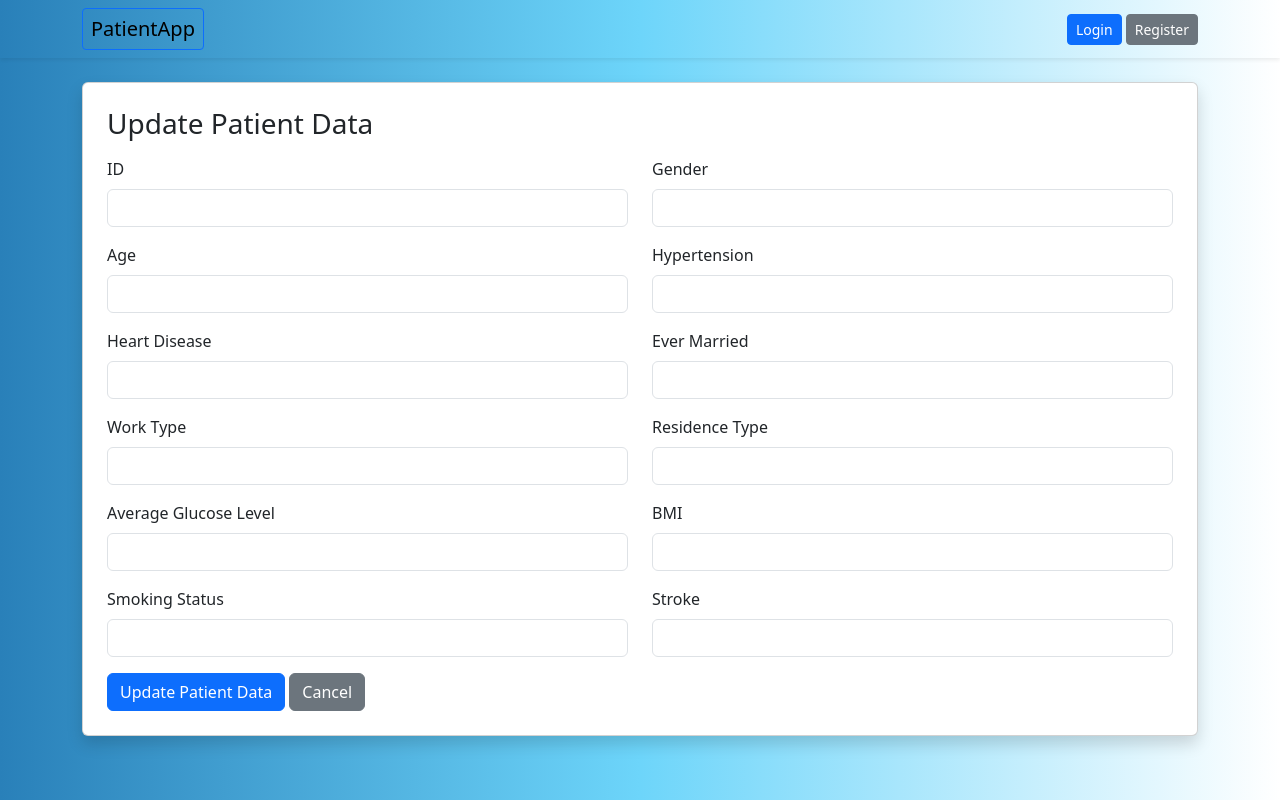
After one commit to CS-LTU/com7033-assignment-NirajanRana, a Flask app: template stroke patient management/templates/update_patient_data.html in a window 1280 px wide. The commit adds this page. Run offline with Flask 2, Linux system fonts and the light colour scheme; the template is opened without the code that fills it, so the values that code supplies are empty.

Commit message:
Added the fetching of the patient data and performing of the update and deletion of the records of the patient

```diff
--- a/stroke patient management/app.py
+++ b/stroke patient management/app.py
@@ -15,39 +15,23 @@ MYSQL_CONFIG = {
     "password": os.environ.get("MYSQL_PASSWORD", "root"),
     "database": os.environ.get("MYSQL_DB", "loginvalidation"),
 }
+MONGO_URI = os.environ.get("MONGO_URI", "mongodb+srv://root:root@cluster0.ynbmbkb.mongodb.net/?appName=Cluster0")
 
 # MySQL Connection
 conn = mysql.connector.connect(**MYSQL_CONFIG)
-
-# Mongodb
-MONGO_URI= os.environ.get("MONGO_URI", "mongodb+srv://root:root@cluster0.ynbmbkb.mongodb.net/?appName=Cluster0")
-
 
 # MongoDB Connection
 client = MongoClient(MONGO_URI)
 db = client['patient_data']
 collection = db['Patient_data']
 
-# ------------------ ROUTES ---------=---------
+
+# ------------------ ROUTES ------------------
 
 @app.route("/")
 def index():
     return redirect(url_for('login'))
 
-# ------------------ HOME ------------------
-@app.route('/home')
-def home():
-    if 'user_id' not in session:
-        return redirect(url_for('login'))
-    return render_template('home.html')
-
-# ------------------ LOGOUT ------------------
-@app.route('/logout')
-def logout():
-    session.pop('user_id', None)
-    session.pop('user_name', None)
-    flash("Logged out", "info")
-    return redirect(url_for('login'))
 
 # ------------------ LOGIN ------------------
 @app.route('/login', methods=['GET', 'POST'])
@@ -101,6 +85,44 @@ def register():
     return render_template('register.html')
 
 
+# ------------------ LOGOUT ------------------
+@app.route('/logout')
+def logout():
+    session.pop('user_id', None)
+    session.pop('user_name', None)
+    flash("Logged out", "info")
+    return redirect(url_for('login'))
+
+
+# ------------------ HOME ------------------
+@app.route('/home')
+def home():
+    if 'user_id' not in session:
+        return redirect(url_for('login'))
+    return render_template('home.html')
+
+
+# ------------------ PROFILE ------------------
+@app.route('/profile', methods=['GET', 'POST'])
+def profile():
+    if 'user_id' not in session:
+        return redirect(url_for('login'))
+    user_id = session['user_id']
+
+    if request.method == 'POST':
+        name = request.form.get('name')
+        with conn.cursor() as cursor:
+            cursor.execute("UPDATE login_data SET name=%s WHERE id=%s", (name, user_id))
+            conn.commit()
+        session['user_name'] = name
+        flash("Profile updated", "success")
+
+    with conn.cursor() as cursor:
+        cursor.execute("SELECT id, name, email FROM login_data WHERE id=%s", (user_id,))
+        myuser = cursor.fetchone()
+    return render_template('profile.html', myuser=myuser)
+
+
 # ------------------ PASSWORD UPDATE ------------------
 @app.route('/update_password', methods=['GET', 'POST'])
 def update_password():
@@ -136,50 +158,6 @@ def update_password():
         return redirect(url_for('logout'))
 
     return render_template('update_password.html')
-
-
-# ------------------ DELETE USER ------------------
-@app.route('/delete_user/<int:id>', methods=['GET'])
-def delete_user(id):
-    if 'user_id' not in session:
-        flash("You must be logged in.", "danger")
-        return redirect(url_for('login'))
-
-    with conn.cursor(buffered=True) as cursor:
-        cursor.execute("SELECT id FROM login_data WHERE id=%s", (id,))
-        user = cursor.fetchone()
-        if not user:
-            flash("User not found!", "danger")
-            return redirect(url_for('login'))
-
-        cursor.execute("DELETE FROM login_data WHERE id=%s", (id,))
-        conn.commit()
-
-    flash("User deleted successfully", "success")
-    session.pop('user_id', None)
-    session.pop('user_name', None)
-    return redirect(url_for('login'))
-
-# ------------------ PROFILE ------------------
-@app.route('/profile', methods=['GET', 'POST'])
-def profile():
-    if 'user_id' not in session:
-        return redirect(url_for('login'))
-    user_id = session['user_id']
-
-    if request.method == 'POST':
-        name = request.form.get('name')
-        with conn.cursor() as cursor:
-            cursor.execute("UPDATE login_data SET name=%s WHERE id=%s", (name, user_id))
-            conn.commit()
-        session['user_name'] = name
-        flash("Profile updated", "success")
-
-    with conn.cursor() as cursor:
-        cursor.execute("SELECT id, name, email FROM login_data WHERE id=%s", (user_id,))
-        myuser = cursor.fetchone()
-    return render_template('profile.html', myuser=myuser)
-
 
 
 # ------------------ PATIENT DATA ------------------
@@ -223,6 +201,91 @@ def add_patient_data():
     return render_template('add_patient_data.html')
 
 
+# ------------------ UPDATE PATIENT DATA ------------------
+@app.route('/update_patient_data/<id>', methods=['GET', 'POST'])
+def update_patient_data(id):
+    if 'user_id' not in session:
+        return redirect(url_for('login'))
+
+    patient = collection.find_one({"_id": ObjectId(id)})
+    if not patient:
+        flash("Record not found", "danger")
+        return redirect(url_for('view_patient_data'))
+
+    if request.method == 'POST':
+        try:
+            updated_data = {
+                "id": int(request.form.get("id")),
+                "gender": request.form.get("gender"),
+                "age": int(request.form.get("age")),
+                "hypertension": int(request.form.get("hypertension")),
+                "heart_disease": int(request.form.get("heart_disease")),
+                "ever_married": request.form.get("ever_married"),
+                "work_type": request.form.get("work_type"),
+                "Residence_type": request.form.get("Residence_type"),
+                "avg_glucose_level": float(request.form.get("avg_glucose_level")),
+                "bmi": float(request.form.get("bmi")),
+                "smoking_status": request.form.get("smoking_status"),
+                "stroke": int(request.form.get("stroke"))
+            }
+        except ValueError:
+            flash("Please enter valid numeric values", "danger")
+            return redirect(url_for('update_patient_data', id=id))
+
+        collection.update_one({"_id": ObjectId(id)}, {"$set": updated_data})
+        flash("Record updated successfully!", "success")
+        return redirect(url_for('view_patient_data'))
+
+    return render_template("update_patient_data.html", patient=patient)
+
+# delete patient_data
+@app.route('/api/patient_data/<id>', methods=['DELETE'])
+def api_delete_patient(id):
+    if 'user_id' not in session:
+        return jsonify({"error": "Unauthorized"}), 401
+
+    try:
+        obj_id = ObjectId(id)
+    except:
+        return jsonify({"error": "Invalid ID format"}), 400
+
+    # Ensure user only deletes their own records
+    record = collection.find_one({"_id": obj_id})
+
+    if not record:
+        return jsonify({"error": "Record not found"}), 404
+
+    if record.get("user_id") != session['user_id']:
+        return jsonify({"error": "Not allowed"}), 403
+
+    collection.delete_one({"_id": obj_id})
+
+    return jsonify({"success": True}), 200
+
+
+# ------------------ DELETE USER ------------------
+@app.route('/delete_user/<int:id>', methods=['GET'])
+def delete_user(id):
+    if 'user_id' not in session:
+        flash("You must be logged in.", "danger")
+        return redirect(url_for('login'))
+
+    with conn.cursor(buffered=True) as cursor:
+        cursor.execute("SELECT id FROM login_data WHERE id=%s", (id,))
+        user = cursor.fetchone()
+        if not user:
+            flash("User not found!", "danger")
+            return redirect(url_for('login'))
+
+        cursor.execute("DELETE FROM login_data WHERE id=%s", (id,))
+        conn.commit()
+
+    flash("User deleted successfully", "success")
+    session.pop('user_id', None)
+    session.pop('user_name', None)
+    return redirect(url_for('login'))
+
+
 # ------------------ API ENDPOINTS ------------------
 @app.route('/api/patient_data', methods=['GET'])
 def api_get_patient_data():
@@ -256,6 +319,7 @@ def get_user():
         return jsonify(user)
     return jsonify({"error": "User not found"}), 404
 
+
 # ------------------ RUN ------------------
 if __name__ == '__main__':
     app.run(debug=True)
--- /dev/null
+++ b/stroke patient management/requirements.txt
@@ -0,0 +1,5 @@
+Flask==2.2.5
+mysql-connector-python==8.1.0
+pymongo==4.4.0
+werkzeug==2.2.3
+dnspython==2.4.2
--- /dev/null
+++ b/stroke patient management/static/css/style.css
@@ -0,0 +1,10 @@
+body { padding-bottom: 40px; }
+
+
+
+.bg-nav {
+background: #2980B9;
+background: linear-gradient(to right, #2980B9, #6DD5FA, #FFFFFF);
+background: -webkit-linear-gradient(to right, #2980B9, #6DD5FA, #FFFFFF);
+
+}
--- a/stroke patient management/templates/base.html
+++ b/stroke patient management/templates/base.html
@@ -3,49 +3,49 @@
   <head>
     <meta charset="utf-8">
     <meta name="viewport" content="width=device-width, initial-scale=1">
-    <title>{{ title or "Stroke Patient Management" }}</title>
+    <title>{{ title or "Patient Management System" }}</title>
 
     <!-- Bootstrap -->
     <link href="https://cdn.jsdelivr.net/npm/bootstrap@5.3.2/dist/css/bootstrap.min.css" rel="stylesheet">
+
+    <!-- Chart.js if needed later -->
+    <script src="https://cdn.jsdelivr.net/npm/chart.js"></script>
 
     <!-- Custom CSS -->
     <link rel="stylesheet" href="{{ url_for('static', filename='css/style.css') }}">
   </head>
 
-  <body class="bg-light">
+  <body class="bg-nav">
 
     <!-- NAVBAR -->
-    <nav class="navbar navbar-expand-lg navbar-light bg-white shadow-sm mb-4">
+    <nav class="bg-nav navbar navbar-expand-lg bg-light mb-4 shadow-sm">
       <div class="container">
 
         <!-- Logo / Home -->
-        <a class="navbar-brand fw-bold" href="{{ url_for('home') if session.get('user_id') else url_for('login') }}">
-          Stroke Patient Management
+        <a class="navbar-brand btn btn-outline-primary btn-sm" href="{{ url_for('home') }}">
+          PatientApp
         </a>
 
         <div>
           {% if session.get('user_id') %}
             <span class="me-3 fw-semibold">Hi, {{ session.get('user_name') }}</span>
 
-            <!-- Home -->
-            <a class="btn btn-outline-primary btn-sm me-1" href="{{ url_for('home') }}">Home</a>
-
             <!-- Patient Data -->
-            <a class="btn btn-outline-success btn-sm me-1" href="{{ url_for('view_patient_data') }}">Patient Data</a>
-
-            <!-- Add Patient -->
-            <a class="btn btn-outline-info btn-sm me-1" href="{{ url_for('add_patient_data') }}">Add Patient</a>
+            <a class="btn btn-outline-primary btn-sm" href="{{ url_for('view_patient_data') }}">Patient Data</a>
+            <a class="btn btn-outline-success btn-sm" href="{{ url_for('add_patient_data') }}">Add Patient</a>
 
             <!-- Profile -->
-            <a class="btn btn-outline-secondary btn-sm me-1" href="{{ url_for('profile') }}">Profile</a>
+            <a class="btn btn-outline-secondary btn-sm" href="{{ url_for('profile') }}">Profile</a>
 
             <!-- Update Password -->
-            <a class="btn btn-outline-warning btn-sm me-1" href="{{ url_for('update_password') }}">Update Password</a>
+            <a class="btn btn-outline-warning btn-sm" href="{{ url_for('update_password') }}">
+              Update Password
+            </a>
 
             <!-- Delete Account -->
-            <a class="btn btn-outline-danger btn-sm me-1"
+            <a class="btn btn-outline-danger btn-sm"
                href="{{ url_for('delete_user', id=session.get('user_id')) }}"
-               onclick="return confirm('Are you sure you want to delete your account? This action cannot be undone!')">
+               onclick="return confirm('Are you sure you want to delete your account? This action cannot be undone?')">
               Delete Account
             </a>
 
@@ -53,7 +53,7 @@
             <a class="btn btn-danger btn-sm" href="{{ url_for('logout') }}">Logout</a>
 
           {% else %}
-            <a class="btn btn-primary btn-sm me-1" href="{{ url_for('login') }}">Login</a>
+            <a class="btn btn-primary btn-sm" href="{{ url_for('login') }}">Login</a>
             <a class="btn btn-secondary btn-sm" href="{{ url_for('register') }}">Register</a>
           {% endif %}
         </div>
@@ -66,7 +66,7 @@
       {% with messages = get_flashed_messages(with_categories=true) %}
         {% if messages %}
           {% for cat, msg in messages %}
-            <div class="alert alert-dismissible fade show alert-{{ cat }}" role="alert">
+            <div class="alert alert-{{ cat }} alert-dismissible fade show" role="alert">
               {{ msg }}
               <button type="button" class="btn-close" data-bs-dismiss="alert"></button>
             </div>
@@ -82,13 +82,7 @@
 
     <!-- JS -->
     <script src="https://cdn.jsdelivr.net/npm/bootstrap@5.3.2/dist/js/bootstrap.bundle.min.js"></script>
-
-    <!-- Page-specific JS -->
-    {% block scripts %}
-      {% if 'patient_data' in request.path or 'add_patient_data' in request.path %}
-        <script src="{{ url_for('static', filename='js/patient_data.js') }}"></script>
-      {% endif %}
-    {% endblock %}
+    <script src="{{ url_for('static', filename='js/main.js') }}"></script>
 
   </body>
 </html>
--- a/stroke patient management/templates/patient_data.html
+++ b/stroke patient management/templates/patient_data.html
@@ -4,6 +4,11 @@
 <div class="container mt-4">
     <h3 class="mb-3">Patient Data</h3>
 
+    <div class="mb-3">
+        <button id="loadMine" class="btn btn-primary">My Records</button>
+        <button id="loadAll" class="btn btn-secondary">All Records</button>
+        <a href="{{ url_for('add_patient_data') }}" class="btn btn-success">Add New Patient</a>
+    </div>
 
     <table id="tbl" class="table table-bordered table-striped">
         <thead class="table-dark">
--- /dev/null
+++ b/stroke patient management/templates/update_patient_data.html
@@ -0,0 +1,73 @@
+{% extends "base.html" %}
+{% block content %}
+<div class="card p-4 shadow">
+    <h3 class="mb-3">Update Patient Data</h3>
+
+    <form method="POST">
+        <div class="row">
+            <div class="col-md-6 mb-3">
+                <label class="form-label">ID</label>
+                <input name="id" type="number" class="form-control" value="{{ patient['id'] }}" required>
+            </div>
+
+            <div class="col-md-6 mb-3">
+                <label class="form-label">Gender</label>
+                <input name="gender" class="form-control" value="{{ patient['gender'] }}" required>
+            </div>
+
+            <div class="col-md-6 mb-3">
+                <label class="form-label">Age</label>
+                <input name="age" type="number" class="form-control" value="{{ patient['age'] }}" required>
+            </div>
+
+            <div class="col-md-6 mb-3">
+                <label class="form-label">Hypertension</label>
+                <input name="hypertension" type="number" class="form-control" value="{{ patient['hypertension'] }}" required>
+            </div>
+
+            <div class="col-md-6 mb-3">
+                <label class="form-label">Heart Disease</label>
+                <input name="heart_disease" type="number" class="form-control" value="{{ patient['heart_disease'] }}" required>
+            </div>
+
+            <div class="col-md-6 mb-3">
+                <label class="form-label">Ever Married</label>
+                <input name="ever_married" class="form-control" value="{{ patient['ever_married'] }}" required>
+            </div>
+
+            <div class="col-md-6 mb-3">
+                <label class="form-label">Work Type</label>
+                <input name="work_type" class="form-control" value="{{ patient['work_type'] }}" required>
+            </div>
+
+            <div class="col-md-6 mb-3">
+                <label class="form-label">Residence Type</label>
+                <input name="Residence_type" class="form-control" value="{{ patient['Residence_type'] }}" required>
+            </div>
+
+            <div class="col-md-6 mb-3">
+                <label class="form-label">Average Glucose Level</label>
+                <input name="avg_glucose_level" type="number" step="0.01" class="form-control" value="{{ patient['avg_glucose_level'] }}" required>
+            </div>
+
+            <div class="col-md-6 mb-3">
+                <label class="form-label">BMI</label>
+                <input name="bmi" type="number" step="0.01" class="form-control" value="{{ patient['bmi'] }}" required>
+            </div>
+
+            <div class="col-md-6 mb-3">
+                <label class="form-label">Smoking Status</label>
+                <input name="smoking_status" class="form-control" value="{{ patient['smoking_status'] }}" required>
+            </div>
+
+            <div class="col-md-6 mb-3">
+                <label class="form-label">Stroke</label>
+                <input name="stroke" type="number" class="form-control" value="{{ patient['stroke'] }}" required>
+            </div>
+        </div>
+
+        <button class="btn btn-primary">Update Patient Data</button>
+        <a href="{{ url_for('view_patient_data') }}" class="btn btn-secondary">Cancel</a>
+    </form>
+</div>
+{% endblock %}
```
Also changed, not shown: stroke patient management/templates/dashboard.html (added, +46 -0 lines), stroke patient management/test.py (added, +152 -0 lines), stroke patient management/static/js/main.js (renamed from stroke patient management/static/main.js).
